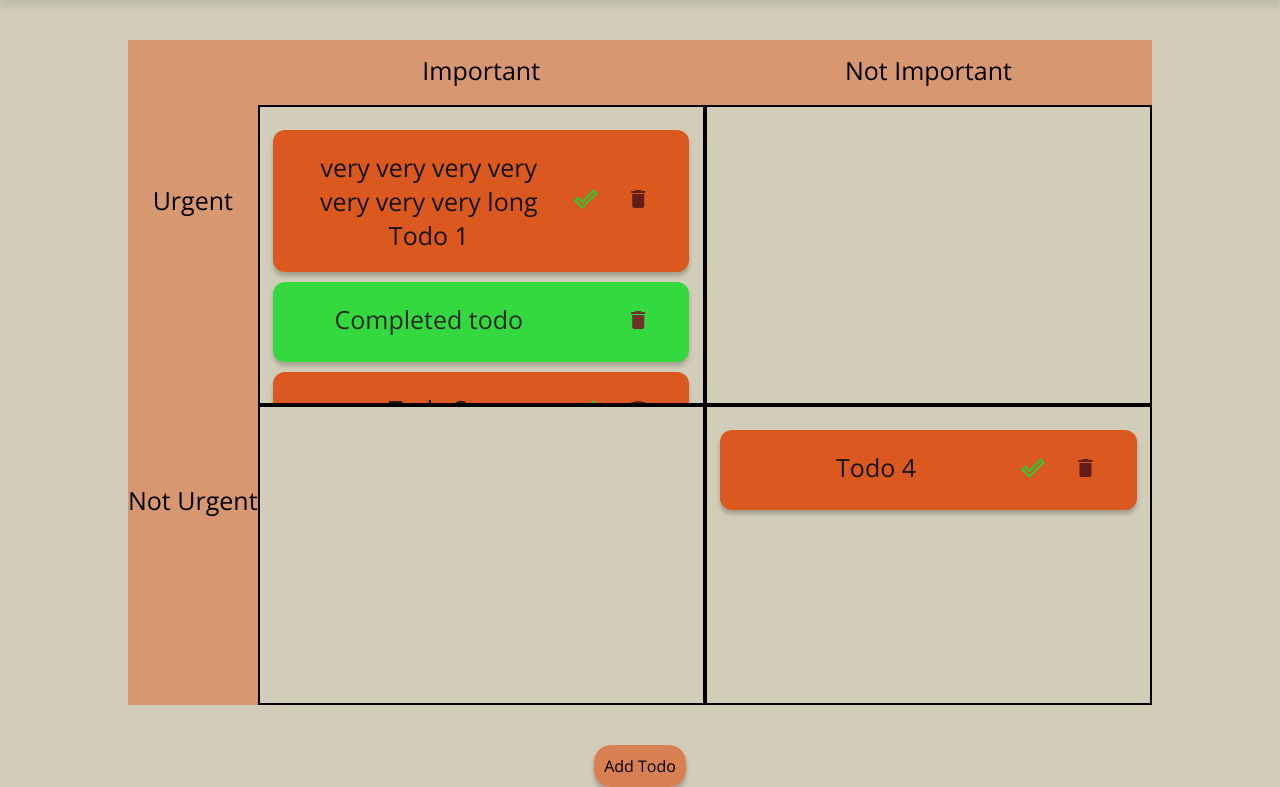
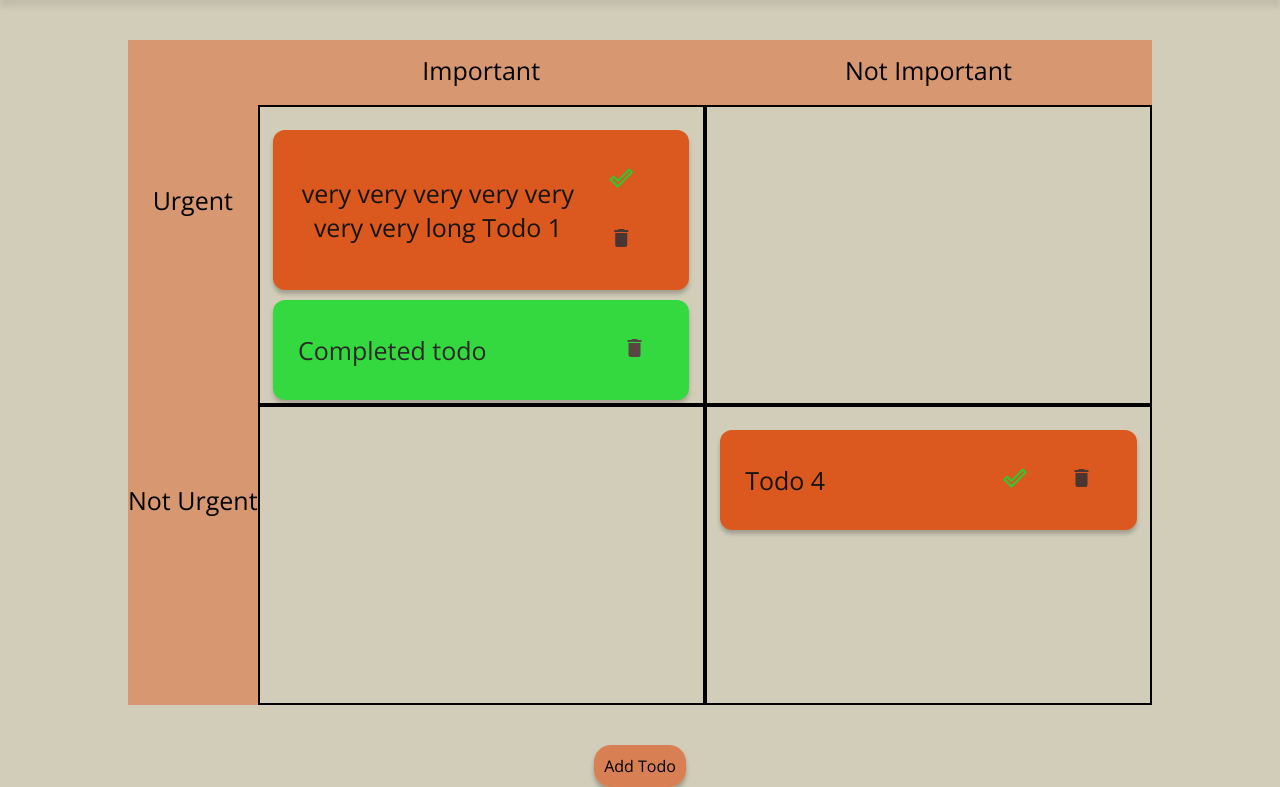
Before and after one commit to GurevichVarvara/ToDoList, a Python web app: template wireframes with HTML and CSS/templates/todos.html in a window 1280 px wide. Shown: the part 90-877 px from the top of the page. Run offline with Jinja, Linux system fonts and the light colour scheme; the template is opened without the code that fills it, so the values that code supplies are empty.

Commit message:
display-property of todo-container had changed to flex

```diff
--- a/wireframes with HTML and CSS/templates/CSS/todo_styles.css
+++ b/wireframes with HTML and CSS/templates/CSS/todo_styles.css
@@ -15,65 +15,64 @@ main {
 }
 
 .complited-todo-item, .todo-item {
-	display: grid;
-	grid-template-columns: 5fr 1fr 1fr;
+	display: flex;
+	align-items: center;
+  	justify-content: space-between;
 	width: 100%;
 	height: auto;
 	margin-top: 10px;
 	padding: 20px 25px;
 	font-size: 25px;
+	box-shadow: 0px 4px 4px rgba(0, 0, 0, 0.25);
+
+	border-radius: 12px;
 }
 
 .todo-item {
 	background: rgba(221, 76, 14);
 	opacity: 0.9;
-	box-shadow: 0px 4px 4px rgba(0, 0, 0, 0.25);
-	border-radius: 12px;
 }
 
 .complited-todo-item {
 	background: rgba(14, 221, 35);
 	opacity: 0.8;
-	box-shadow: 0px 4px 4px rgba(0, 0, 0, 0.25);
-	border-radius: 12px;
+}
+
+.complited-todo-item .todo-item-button--done {
+	display: none;
 }
 
 .todo-item-title {
-	display: block;
-	grid-row: 1;
-	grid-column: 1;
+	max-width: 280px;
 }
 
-.todo-item-delete-button, .todo-item-done-button {
+.todo-item-button {
+	margin: 10px;
 	width: 40px;
 	height: 40px;
-	margin: auto;
-	justify-content: center;
 	background: transparent;
 	border: none;
 	font-size: 25px;
 }
 
-.todo-item-done-button {
-	grid-row: 1;
-	grid-column: 2;
+.todo-item-button--done + .todo-item-button--delete {
+	margin-left: 10px;
 }
 
-.todo-item-delete-button {
-	grid-row: 1;
-	grid-column: 3;
-}
-
-.todo-item-done-button > i {
+.todo-item-button--done > i {
 	color: rgba(22, 204, 40, 1);
 }
 
-.todo-item-delete-button > i {
-	color: rgba(88, 10, 10, 1);
+.todo-item-button--delete > i {
+	color: rgba(60, 37, 37, 1);
 }
 
-.todo-item-done-button > i:hover, .todo-item-delete-button > i:hover {
-	font-size: 30px;
+.todo-item-button--done > i:hover {
+	color: rgba(5, 75, 33, 1);
+}
+
+.todo-item-button--delete > i:hover {
+	color: rgba(0, 0, 0, 1);
 }
 
 #important-urgent.todo-title-phone, #not-important-urgent.todo-title-phone, #important-not-urgent.todo-title-phone, #not-important-not-urgent.todo-title-phone {
@@ -179,6 +178,10 @@ main {
 		border: none;
 	}
 
+	.todo-item-title {
+		max-width: 500px;
+	}
+
 	#important.todo-title, #not-important.todo-title, #urgent.todo-title, #not-urgent.todo-title {
 		display: none;
 	}
@@ -248,7 +251,7 @@ main {
 		grid-column: 1;
 	}
 
-	.todo-item-delete-button, .todo-item-done-button {
+	.todo-item-button--delete, .todo-item-button--done {
 		margin-left: 20px;
 		width: 60px;
 		height: 60px;
@@ -256,11 +259,11 @@ main {
 		font-size: 25px;
 	}
 
-	.todo-item-done-button > i, .todo-item-delete-button > i {
+	.todo-item-button--done > i, .todo-item-button--delete > i {
 		font-size: 50px;
 	}
 
-	.todo-item-done-button > i:hover, .todo-item-delete-button > i:hover {
+	.todo-item-button--done > i:hover, .todo-item-button--delete > i:hover {
 		font-size: 30px;
 	}
 
--- a/wireframes with HTML and CSS/templates/todos.html
+++ b/wireframes with HTML and CSS/templates/todos.html
@@ -62,50 +62,51 @@
             <section class="todo-category" id="important-urgent">
                 <ol class="important-urgent-list">
                     <li class="todo-item">
-                        <p class="todo-item-title">very very very very very very very long Todo 1</p>
-                        <button class="todo-item-delete-button">
-                            <i class="material-icons">delete</i>
+                      <p class="todo-item-title">very very very very very very very long Todo 1</p>
+                      <div class="todo-item__controls">
+                        <button class="todo-item-button todo-item-button--done">
+                          <i class="material-icons">done_outline</i>
                         </button>
-                        <button class="todo-item-done-button">
-                            <i class="material-icons">done_outline</i>
+                        <button class="todo-item-button todo-item-button--delete">
+                          <i class="material-icons">delete</i>
                         </button>
+                      </div>
                     </li>
 
                     <li class="complited-todo-item">
-                        <p class="todo-item-title">Completed todo</p>
-                        <button class="todo-item-delete-button">
-                            <i class="material-icons">delete</i>
+                      <p class="todo-item-title">Completed todo</p>
+                      <div class="todo-item__controls">
+                        <button class="todo-item-button todo-item-button--done">
+                          <i class="material-icons">done_outline</i>
                         </button>
+                        <button class="todo-item-button todo-item-button--delete">
+                          <i class="material-icons">delete</i>
+                        </button>
+                      </div>
                     </li>
 
                     <li class="todo-item">
-                        <p class="todo-item-title">Todo 3</p>
-                        <button class="todo-item-delete-button">
-                            <i class="material-icons">delete</i>
+                      <p class="todo-item-title">Todo 2</p>
+                      <div class="todo-item__controls">
+                        <button class="todo-item-button todo-item-button--done">
+                          <i class="material-icons">done_outline</i>
                         </button>
-                        <button class="todo-item-done-button">
-                            <i class="material-icons">done_outline</i>
+                        <button class="todo-item-button todo-item-button--delete">
+                          <i class="material-icons">delete</i>
                         </button>
+                      </div>
                     </li>
 
                     <li class="todo-item">
-                        <p class="todo-item-title">Todo 5</p>
-                        <button class="todo-item-delete-button">
-                            <i class="material-icons">delete</i>
+                      <p class="todo-item-title">Todo 5</p>
+                      <div class="todo-item__controls">
+                        <button class="todo-item-button todo-item-button--done">
+                          <i class="material-icons">done_outline</i>
                         </button>
-                        <button class="todo-item-done-button">
-                            <i class="material-icons">done_outline</i>
+                        <button class="todo-item-button todo-item-button--delete">
+                          <i class="material-icons">delete</i>
                         </button>
-                    </li>
-
-                    <li class="todo-item">
-                        <p class="todo-item-title">Todo 6</p>
-                        <button class="todo-item-delete-button">
-                            <i class="material-icons">delete</i>
-                        </button>
-                        <button class="todo-item-done-button">
-                            <i class="material-icons">done_outline</i>
-                        </button>
+                      </div>
                     </li>
                 </ol>
             </section>
@@ -121,14 +122,15 @@
             <section class="todo-category" id="not-important-not-urgent">
                 <ol class="not-important-not-urgent-list">
                     <li class="todo-item">
-                        <p class="todo-item-title">Todo 4</p>
-                        <button class="todo-item-delete-button">
-                            <i class="material-icons">delete</i>
+                      <p class="todo-item-title">Todo 4</p>
+                      <div class="todo-item__controls">
+                        <button class="todo-item-button todo-item-button--done">
+                          <i class="material-icons">done_outline</i>
                         </button>
-
-                        <button class="todo-item-done-button">
-                            <i class="material-icons">done_outline</i>
+                        <button class="todo-item-button todo-item-button--delete">
+                          <i class="material-icons">delete</i>
                         </button>
+                      </div>
                     </li>
                 </ol>
             </section>
```
